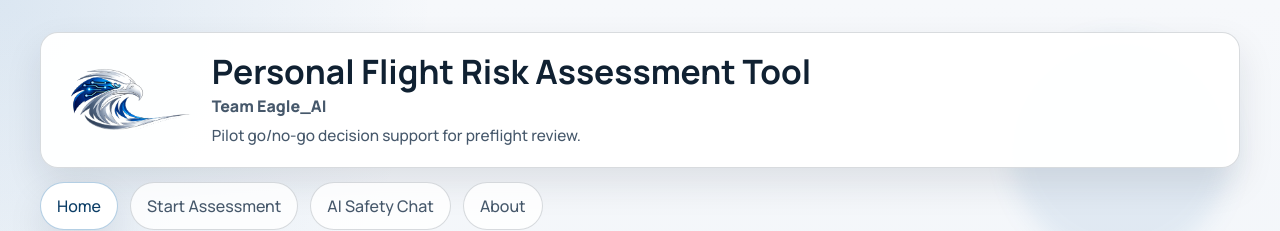
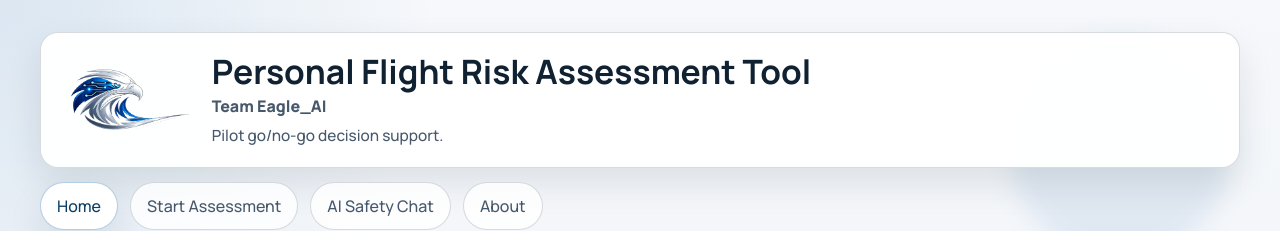
Before and after one commit to johnfaraca/personal-flight-risk-assessment-tool, a React (Vite) app: page / in a window 1280 px wide. Shown: the top 231 px of the page. Built offline with nearby package versions, Linux system fonts and the light colour scheme.

Commit message:
Update hero tagline

```diff
--- a/src/components/AppShell.jsx
+++ b/src/components/AppShell.jsx
@@ -57,7 +57,7 @@ function AppShell() {
               <h1 className="app-title">Personal Flight Risk Assessment Tool</h1>
               <p className="brand-label">Team Eagle_AI</p>
               <p className="hero-support-line">
-                Pilot go/no-go decision support for preflight review.
+                Pilot go/no-go decision support.
               </p>
             </div>
           </div>
```
